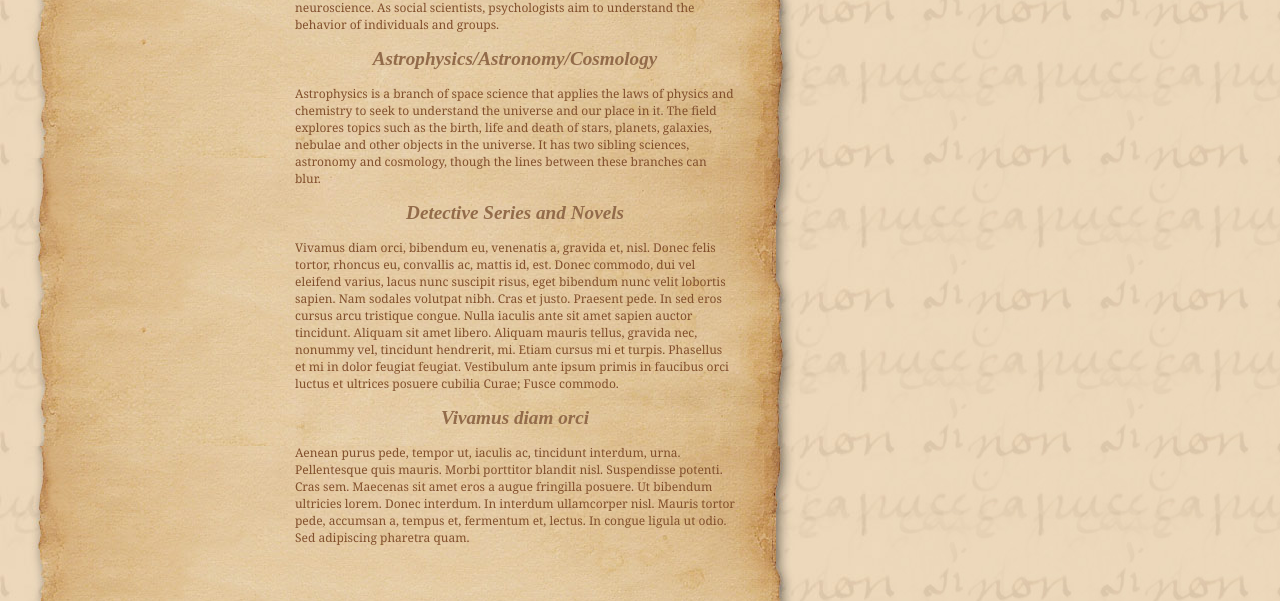
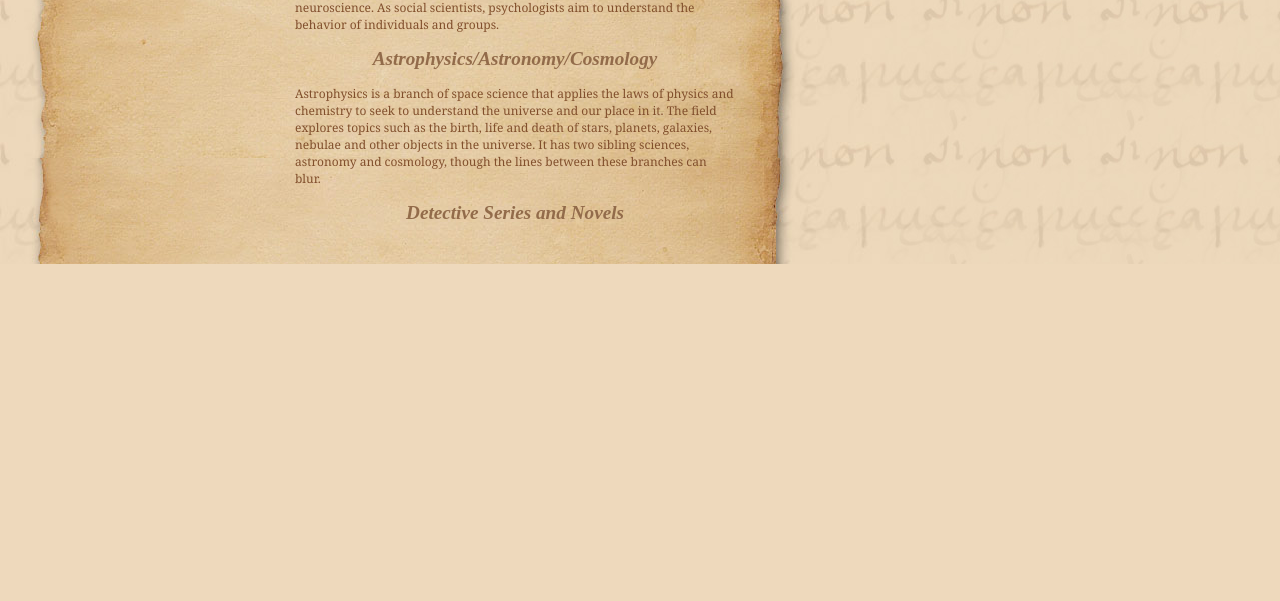
Before and after one commit to sifat3/booknap, a Django app: page / in a window 1280 px wide. Shown: the part 706-1307 px from the top of the page. After the commit the page ends 970 px from the top, so only its background shows below. Run offline with Django 4.2, Linux system fonts and the light colour scheme.

Commit message:
Update index.html

```diff
--- a/templates/index.html
+++ b/templates/index.html
@@ -45,10 +45,7 @@
 
 The field explores topics such as the birth, life and death of stars, planets, galaxies, nebulae and other objects in the universe. It has two sibling sciences, astronomy and cosmology, though the lines between these branches can blur. </p>
     <h3>Detective Series and Novels</h3>
-    <p>Vivamus diam orci, bibendum eu, venenatis a, gravida et, nisl. Donec  felis tortor, rhoncus eu, convallis ac, mattis id, est. Donec commodo,  dui vel eleifend varius, lacus nunc suscipit risus, eget bibendum nunc  velit lobortis sapien. Nam sodales volutpat nibh. Cras et justo.  Praesent pede. In sed eros cursus arcu tristique congue. Nulla iaculis  ante sit amet sapien auctor tincidunt. Aliquam sit amet libero. Aliquam  mauris tellus, gravida nec, nonummy vel, tincidunt hendrerit, mi. Etiam  cursus mi et turpis. Phasellus et mi in dolor feugiat feugiat.  Vestibulum ante ipsum primis in faucibus orci luctus et ultrices  posuere cubilia Curae; Fusce commodo. </p>
-    <h3>Vivamus diam orci</h3>
-    <p>Aenean purus pede, tempor ut, iaculis ac, tincidunt interdum, urna.  Pellentesque quis mauris. Morbi porttitor blandit nisl. Suspendisse  potenti. Cras sem. Maecenas sit amet eros a augue fringilla posuere. Ut  bibendum ultricies lorem. Donec interdum. In interdum ullamcorper nisl.  Mauris tortor pede, accumsan a, tempus et, fermentum et, lectus. In  congue ligula ut odio. Sed adipiscing pharetra quam. </p>
-  </div>
+   </div>
   <div id="footer"></div>
 </div>
 </body>
```
